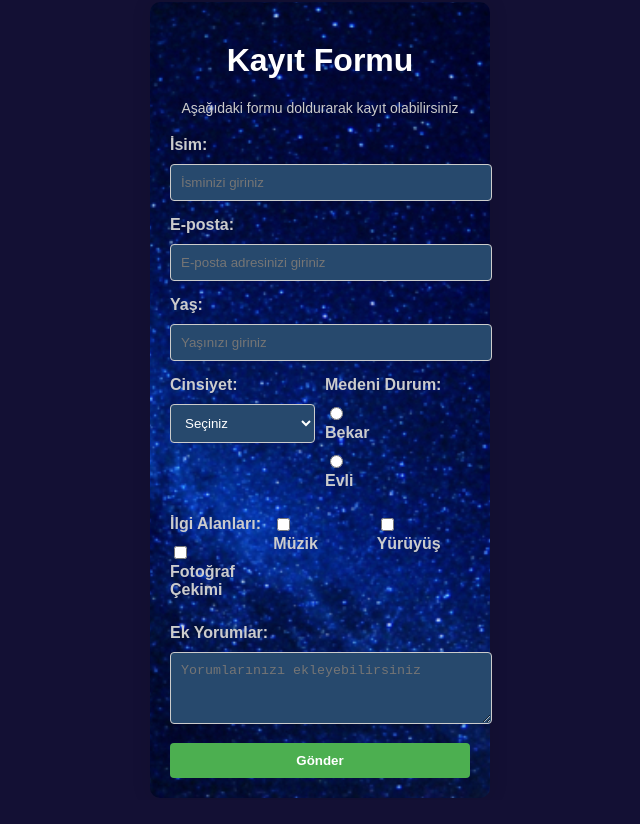
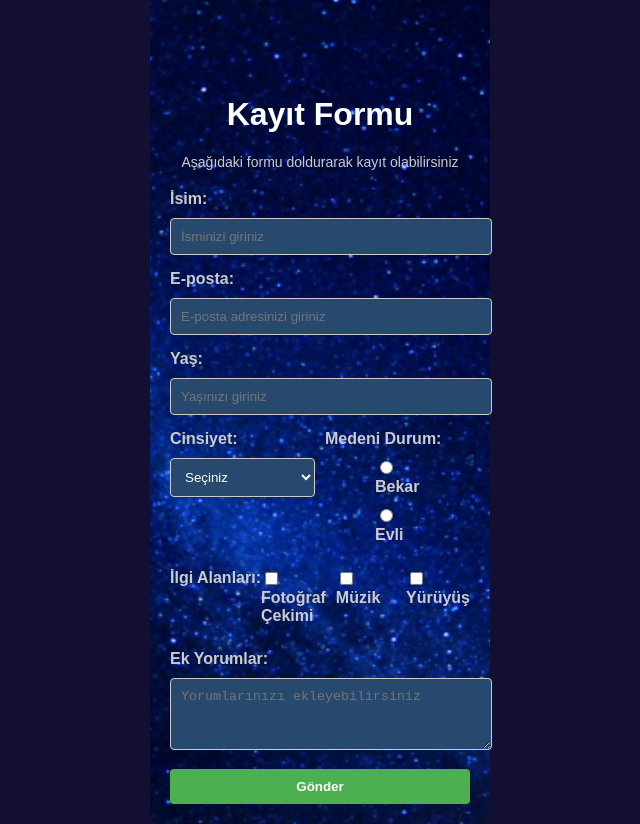
Before and after one commit to AysunSoylu/frontend-growth-projects, a plain HTML site: page kayıt-formu2/kayıt-formu2.html in a window 1280 px wide. Shown: the whole page, without its empty margins (320-960 px from the left). Before the commit the page ends 800 px from the top, so only its background shows below. Drawn offline with Linux system fonts and the light colour scheme.

Commit message:
kayit formunda degisiklikler yapildi

```diff
--- a/kayıt-formu2/kayıt-formu2.html
+++ b/kayıt-formu2/kayıt-formu2.html
@@ -36,16 +36,18 @@
                 <!-- medeni durum alanı açıldı -->
                 <div class="form-item">
                     <label>Medeni Durum:</label>
-                    <input type="radio" id="single" name="marital_status" value="single" required>
-                    <label for="single">Bekar</label>
-                    <input type="radio" id="married" name="marital_status" value="married">
-                    <label for="married">Evli</label>
+                    <div class="radio-opt">
+                        <input type="radio" id="single" name="marital_status" value="single" required>
+                        <label for="single">Bekar</label>
+                        <input type="radio" id="married" name="marital_status" value="married">
+                        <label for="married">Evli</label>
+                    </div>
                 </div>
             </div>
              <!-- ilgi alanları alanı açıldı -->
             <div class="form-group">
+                <label>İlgi Alanları:</label>
                 <div class="form-item">
-                    <label>İlgi Alanları:</label>
                     <input type="checkbox" id="sport" name="interests" value="sport">
                     <label for="sport">Fotoğraf Çekimi</label>
                 </div>
--- a/kayıt-formu2/style.css
+++ b/kayıt-formu2/style.css
@@ -23,7 +23,7 @@ body {
 h1#title {
     text-align: center;
     color: #fff;
-    margin-top: 20px; /* margin-top'u px birimiyle belirtin */
+    margin-top: 100px; /* margin-top'u px birimiyle belirtin */
 }
 
 p#description {
@@ -93,3 +93,7 @@ input[type="submit"]:hover {
 .form-item:last-child {
     margin-right: 0;
 }
+
+.radio-opt{
+    margin-left: 50px;
+}
```
